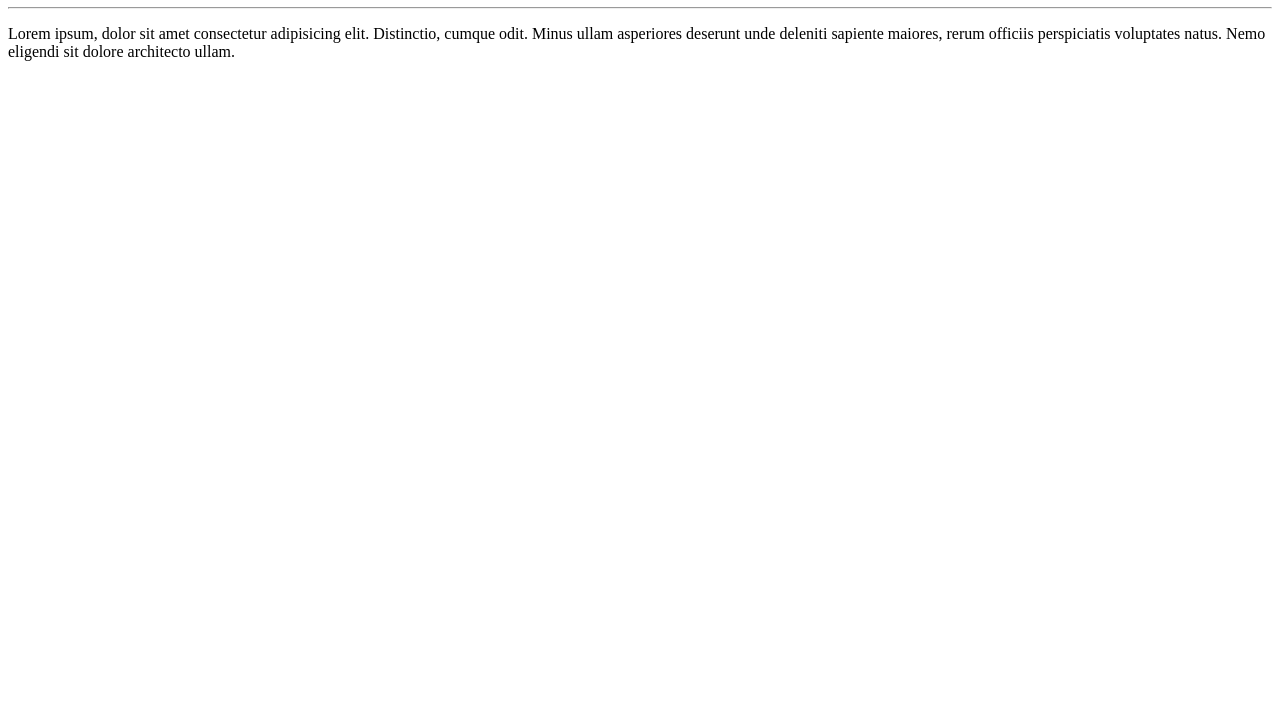
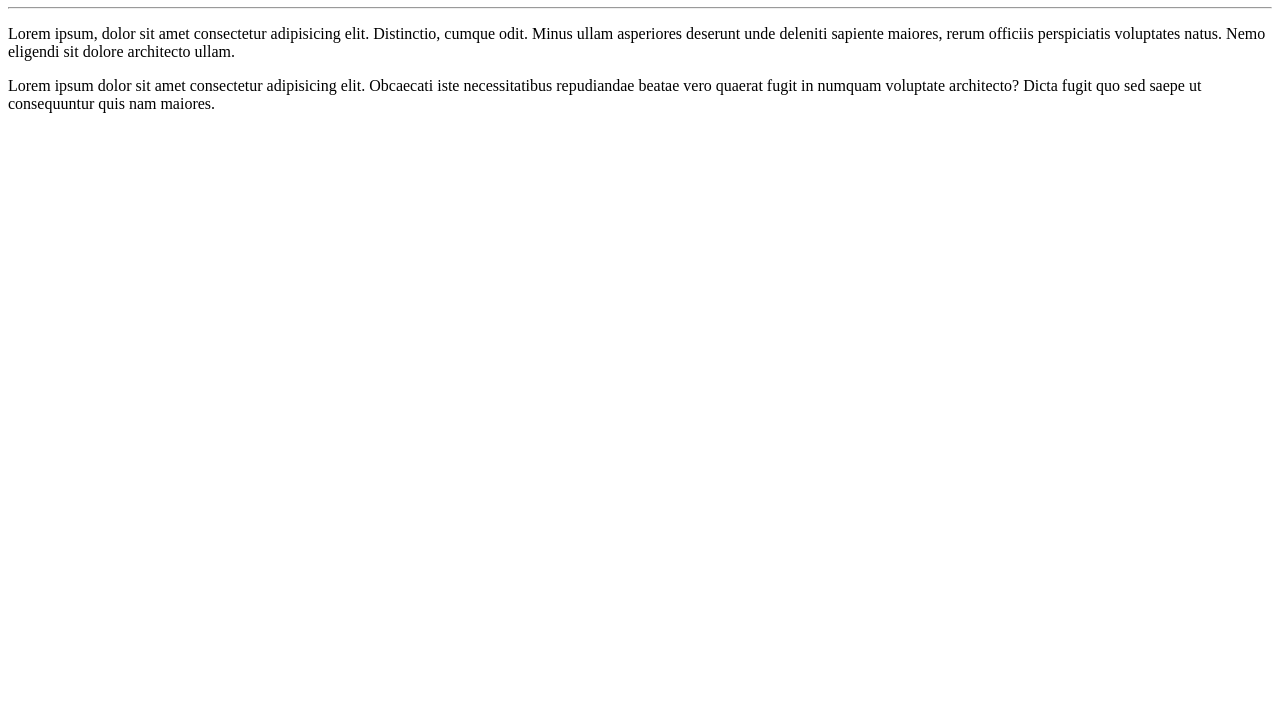
Before and after one commit to HarryCSantos/Ola-Mundo, a plain HTML site: page site-exemplo/index.html in a window 1280 px wide. Shown: the part 73-800 px from the top of the page. Drawn offline with Linux system fonts and the light colour scheme.

Commit message:
Adicionei um parágrafo

```diff
--- a/site-exemplo/index.html
+++ b/site-exemplo/index.html
@@ -10,5 +10,6 @@
     <h1>Olá, Mundo!</h1>
     <hr>
     <p>Lorem ipsum, dolor sit amet consectetur adipisicing elit. Distinctio, cumque odit. Minus ullam asperiores deserunt unde deleniti sapiente maiores, rerum officiis perspiciatis voluptates natus. Nemo eligendi sit dolore architecto ullam.</p>
+    <p>Lorem ipsum dolor sit amet consectetur adipisicing elit. Obcaecati iste necessitatibus repudiandae beatae vero quaerat fugit in numquam voluptate architecto? Dicta fugit quo sed saepe ut consequuntur quis nam maiores.</p>
 </body>
 </html>
```
